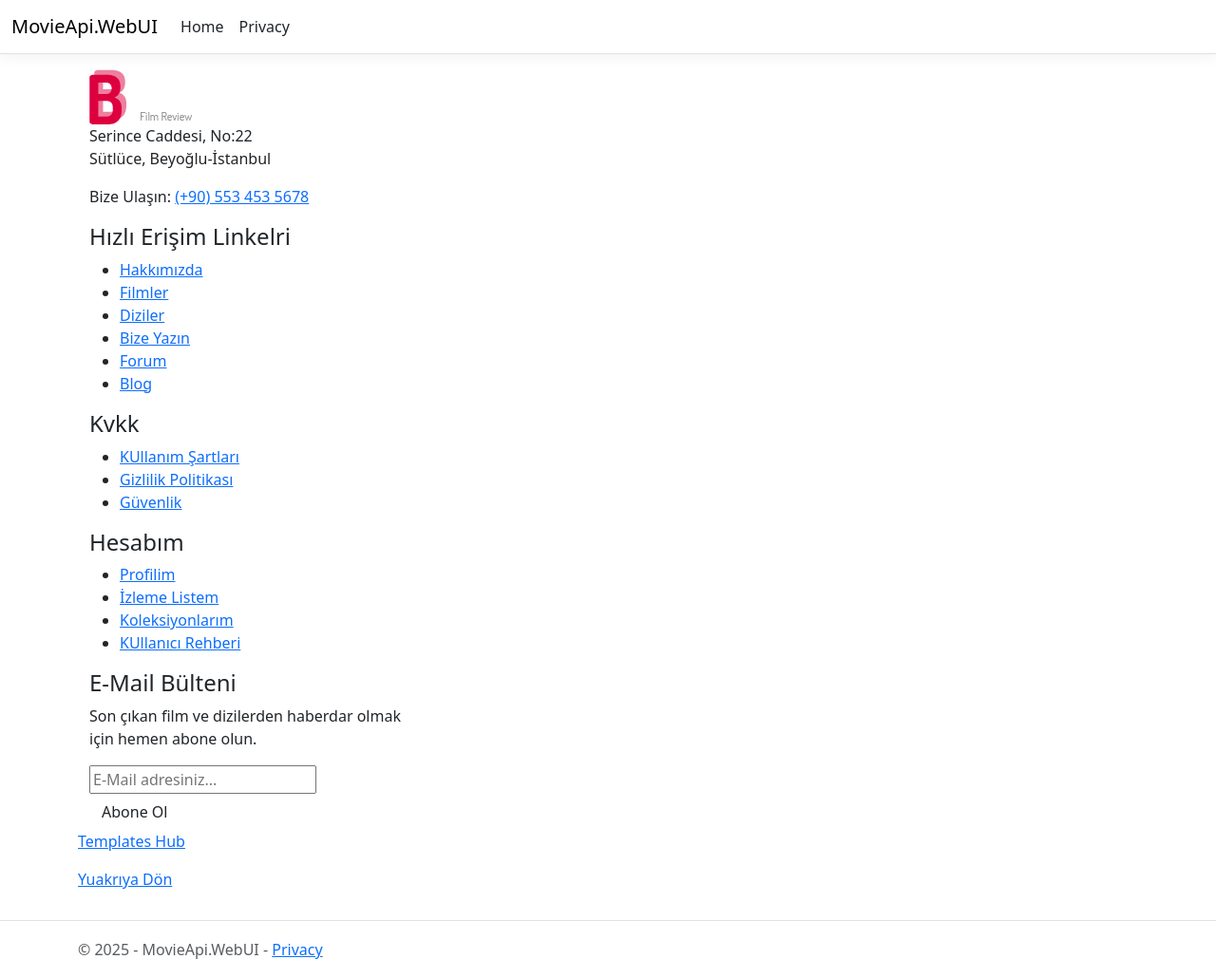
After one commit to ertanguclu/MovieApi, an ASP.NET Core app: template Frontends/MovieApi.WebUI/Views/Shared/Components/_UserLayoutWebUIFooterComponentPartial/Default.cshtml in a window 1280 px wide. The commit adds this page. Shown: the whole page at 95% size. Run offline with ASP.NET Core 8, Linux system fonts and the light colour scheme; the template is opened without the code that fills it, so the values that code supplies are empty; style sheets or scripts are compiled from the project's sources.

Commit message:
Completed Layout

```diff
--- /dev/null
+++ b/Frontends/MovieApi.WebUI/Views/Shared/Components/_UserLayoutWebUIFooterComponentPartial/Default.cshtml
@@ -0,0 +1,58 @@
+<footer class="ht-footer">
+	<div class="container">
+		<div class="flex-parent-ft">
+			<div class="flex-child-ft item1">
+				<a href="index-2.html"><img class="logo" src="images/logo1.png" alt=""></a>
+				<p>
+					Serince Caddesi, No:22<br>
+                    Sütlüce, Beyoğlu-İstanbul
+				</p>
+				<p>Bize Ulaşın: <a href="#">(+90) 553 453 5678</a></p>
+			</div>
+			<div class="flex-child-ft item2">
+				<h4>Hızlı Erişim Linkelri</h4>
+				<ul>
+					<li><a href="#">Hakkımızda</a></li>
+					<li><a href="#">Filmler</a></li>
+					<li><a href="#">Diziler</a></li>
+					<li><a href="#">Bize Yazın</a></li>
+					<li><a href="#">Forum</a></li>
+					<li><a href="#">Blog</a></li>
+				</ul>
+			</div>
+			<div class="flex-child-ft item3">
+				<h4>Kvkk</h4>
+				<ul>
+					<li><a href="#">KUllanım Şartları</a></li>
+					<li><a href="#">Gizlilik Politikası</a></li>
+					<li><a href="#">Güvenlik</a></li>
+				</ul>
+			</div>
+			<div class="flex-child-ft item4">
+				<h4>Hesabım</h4>
+				<ul>
+					<li><a href="#">Profilim</a></li>
+					<li><a href="#">İzleme Listem</a></li>
+					<li><a href="#">Koleksiyonlarım</a></li>
+					<li><a href="#">KUllanıcı Rehberi</a></li>
+				</ul>
+			</div>
+			<div class="flex-child-ft item5">
+				<h4>E-Mail Bülteni</h4>
+				<p>Son çıkan film ve dizilerden haberdar olmak  <br> için hemen abone olun.</p>
+				<form action="#">
+					<input type="text" placeholder="E-Mail adresiniz...">
+				</form>
+				<a href="#" class="btn">Abone Ol <i class="ion-ios-arrow-forward"></i></a>
+			</div>
+		</div>
+	</div>
+	<div class="ft-copyright">
+		<div class="ft-left">
+			<p><a target="_blank" href="https://www.templateshub.net">Templates Hub</a></p>
+		</div>
+		<div class="backtotop">
+			<p><a href="#" id="back-to-top">Yuakrıya Dön  <i class="ion-ios-arrow-thin-up"></i></a></p>
+		</div>
+	</div>
+</footer>
--- a/Frontends/MovieApi.WebUI/Views/Shared/Components/_UserLayoutWebUINavbarComponentPartial/Default.cshtml
+++ b/Frontends/MovieApi.WebUI/Views/Shared/Components/_UserLayoutWebUINavbarComponentPartial/Default.cshtml
@@ -37,7 +37,7 @@
 							<li><a href="404.html">Diğer</a></li>
 						</ul>
 					</li>
-					<li><a href="#">Help</a></li>
+					<li><a href="#">Destek</a></li>
 					<li class="loginLink"><a href="#">Giriş Yap</a></li>
 					<li class="btn signupLink"><a href="#">Üye Ol</a></li>
 				</ul>
```
Also changed, not shown: Frontends/MovieApi.WebUI/ViewComponents/UserLayoutWebUIViewComponents/_UserLayoutWebUIFooterComponentPartial.cs (added, +12 -0 lines), Frontends/MovieApi.WebUI/Views/Movie/MovieList.cshtml (+27 -26 lines), Frontends/MovieApi.WebUI/Views/UserWebUILayout/LayoutUI.cshtml (+2 -58 lines).
